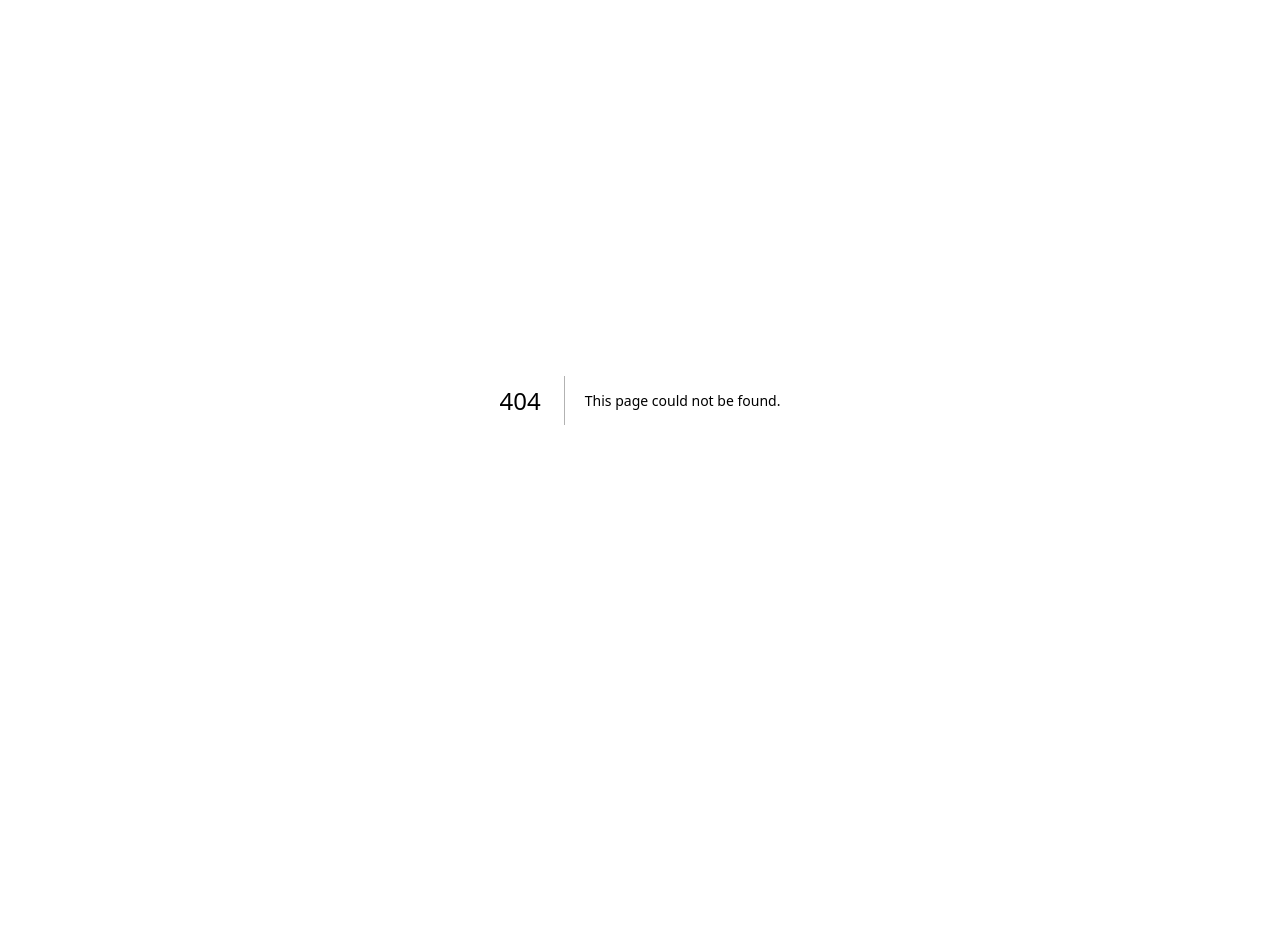
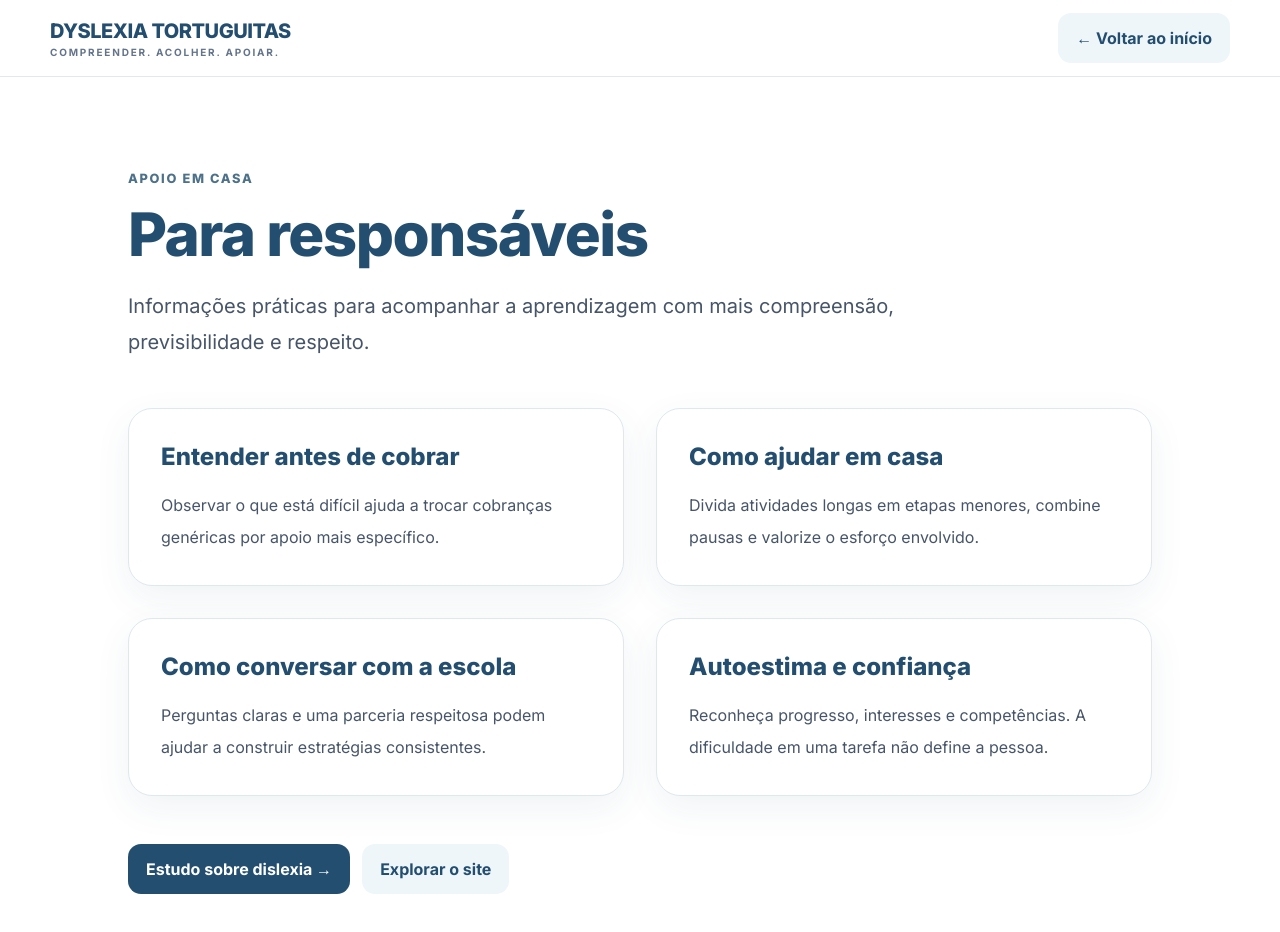
Before and after one commit to bernardowoldam-commits/Dyslexia-PxP, a Next.js app: page /responsaveis in a window 1280 px wide. Before the commit this address had no page. Shown: the top 932 px of the page. Before the commit the page ends 800 px from the top, so only its background shows below. Built offline with nearby package versions, Linux system fonts and the light colour scheme.

Commit message:
Create page.tsx

```diff
--- /dev/null
+++ b/app/responsaveis/page.tsx
@@ -0,0 +1,39 @@
+import Link from "next/link";
+
+export default function Page() {
+  return (
+    <main className="min-h-screen bg-white">
+      <header className="sticky top-0 z-50 border-b border-slate-200 bg-white/95 backdrop-blur">
+        <div className="container flex min-h-[76px] items-center justify-between gap-4">
+          <Link href="/" className="shrink-0"><div className="text-xl font-extrabold tracking-tight text-deep">DYSLEXIA TORTUGUITAS</div><div className="text-[10px] font-bold tracking-[.18em] text-slate-500">COMPREENDER. ACOLHER. APOIAR.</div></Link>
+          <Link href="/" className="btn btn-soft">← Voltar ao início</Link>
+        </div></header>
+      <article className="section"><div className="container"><div className="mx-auto max-w-5xl">
+        <p className="eyebrow">Apoio em casa</p>
+        <h1 className="mt-4 text-4xl font-extrabold tracking-tight text-deep md:text-6xl">Para responsáveis</h1>
+        <p className="mt-6 max-w-3xl text-xl leading-9 text-slate-600">Informações práticas para acompanhar a aprendizagem com mais compreensão, previsibilidade e respeito.</p>
+        <div className="mt-12 grid gap-8 md:grid-cols-2">
+          <section className="card p-7 md:p-8">
+            <h2 className="text-2xl font-extrabold text-deep">Entender antes de cobrar</h2>
+            <p className="mt-4 leading-8 text-slate-600">Observar o que está difícil ajuda a trocar cobranças genéricas por apoio mais específico.</p>
+          </section>
+          <section className="card p-7 md:p-8">
+            <h2 className="text-2xl font-extrabold text-deep">Como ajudar em casa</h2>
+            <p className="mt-4 leading-8 text-slate-600">Divida atividades longas em etapas menores, combine pausas e valorize o esforço envolvido.</p>
+          </section>
+          <section className="card p-7 md:p-8">
+            <h2 className="text-2xl font-extrabold text-deep">Como conversar com a escola</h2>
+            <p className="mt-4 leading-8 text-slate-600">Perguntas claras e uma parceria respeitosa podem ajudar a construir estratégias consistentes.</p>
+          </section>
+          <section className="card p-7 md:p-8">
+            <h2 className="text-2xl font-extrabold text-deep">Autoestima e confiança</h2>
+            <p className="mt-4 leading-8 text-slate-600">Reconheça progresso, interesses e competências. A dificuldade em uma tarefa não define a pessoa.</p>
+          </section>
+        </div>
+        <div className="mt-12 flex flex-wrap gap-3">
+          <Link href="/estudo/dislexia" className="btn btn-primary">Estudo sobre dislexia →</Link>
+          <Link href="/" className="btn btn-soft">Explorar o site</Link>
+        </div></div></div></article>
+    </main>
+  );
+}
```
